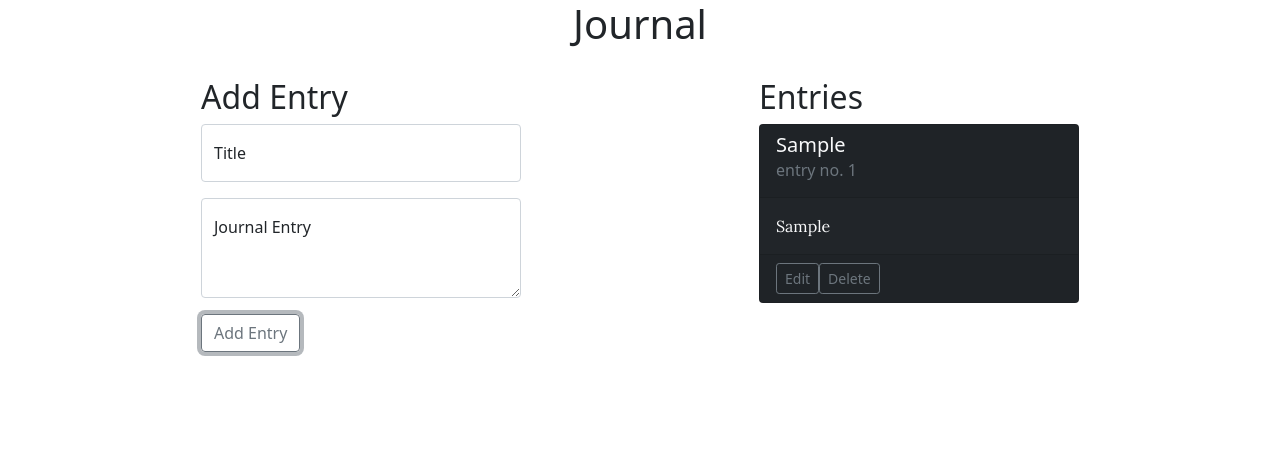
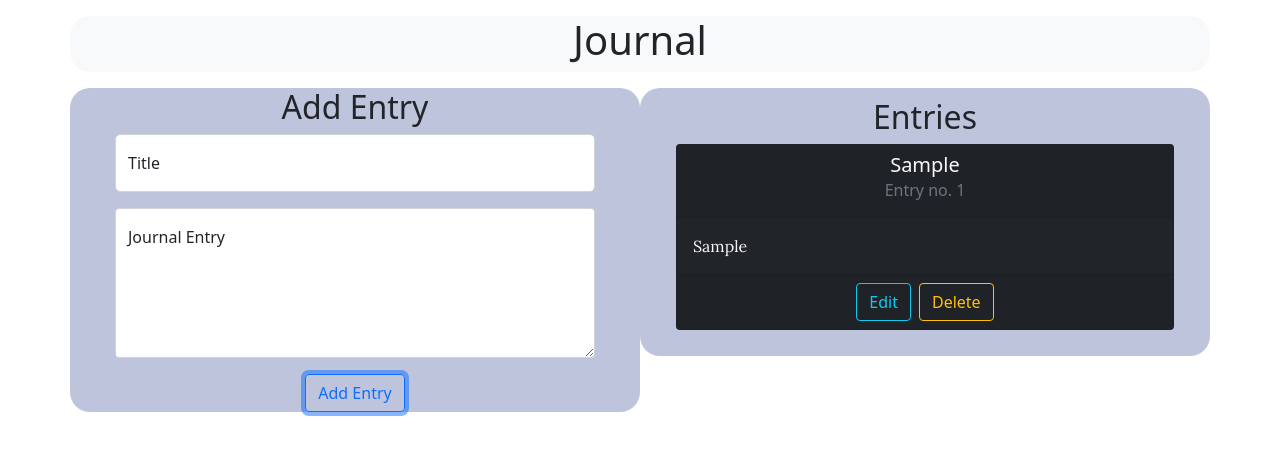
Before and after one commit to sidneyhopkins/crud-react, a React (Create React App) app: page / in a window 1280 px wide. Both pictures are taken after typing "Sample", "Sample" into the empty fields and a click on the button "Add Entry". Shown: the top 454 px of the page. Built offline with nearby package versions, Linux system fonts and the light colour scheme.

Commit message:
UX improvements, bootstrap

```diff
--- a/src/App.js
+++ b/src/App.js
@@ -5,6 +5,9 @@ import Entries from "./Components/Entries";
 import 'bootstrap/dist/css/bootstrap.min.css';
 import uuid from 'react-uuid';
 import Container from "react-bootstrap/Container";
+import Row from "react-bootstrap/Row";
+import Col from "react-bootstrap/Col";
+
 
 
 function App() {
@@ -62,12 +65,12 @@ function App() {
 
 
   return (
-    <Container>
-        <header>
+    <Container  className="container" >
+        <Row name='top' className="header mb-3 mt-3 bg-light"  >
           <h1>Journal</h1>
-        </header>
-        <div className="wrapper">
-          <div className="content-left">
+        </Row>
+        <Row className="wrapper">
+            <Col className="content-left mb-5 "  >
               {editing ? (
                 <EditJournalForm
                 setEditing={setEditing}
@@ -80,11 +83,11 @@ function App() {
                   entry={entry}
                   createEntry={createEntry} />
               )}
-          </div>
-          <div className="content-right">
+            </Col>
+          <Col className="content-right">
             <Entries list={list} deleteEntry={deleteEntry} editMode={editMode} />
-          </div>
-        </div>
+          </Col>
+        </Row>
     </Container>
   );
 }
--- a/src/Components/AddJournalForm.js
+++ b/src/Components/AddJournalForm.js
@@ -13,10 +13,12 @@ function AddJournalForm ( props ) {
     }
 
     return (
-        <Form style={{ width: '20rem' }}>
+        <Form onSubmit={(e) => e.preventDefault()} >
           <h2>Add Entry</h2>
           <FloatingLabel controlId="floatingTextarea" label="Title" className="mb-3">
             <Form.Control
+              as="input"
+              size='lg'
               type="text"
               placeholder="My title"
               name="name"
@@ -25,15 +27,16 @@ function AddJournalForm ( props ) {
           </FloatingLabel>
           <FloatingLabel controlId="floatingTextarea2" label="Journal Entry">
             <Form.Control
-            className={'mb-3'}
+              className='mb-3'
+              size='sm'
               as="textarea"
               name="entry"
               placeholder="Type entry here"
-              style={{ height: '100px' }}
+              style={{ height: '150px' }}
               value={entry.entry}
               onChange={handleInputChange} />
           </FloatingLabel>
-          <Button variant="btn btn-outline-secondary" onClick={createEntry}>Add Entry</Button>
+          <Button type="button" variant="btn btn-outline-primary" onClick={createEntry}>Add Entry</Button>
         </Form>
     );
 }
--- a/src/Components/EditJournalForm.js
+++ b/src/Components/EditJournalForm.js
@@ -15,11 +15,13 @@ function EditJournalForm ( props ) {
 
 
     return (
-        <Form style={{ width: '20rem' }} >
+        <Form onSubmit={(e) => e.preventDefault()} >
           <h2>Edit Entry</h2>
           <FloatingLabel controlId="floatingTextarea" label="Title" className="mb-3">
             <Form.Control
-              type="title"
+              as="input"
+              size='lg'
+              type="text"
               placeholder="My title"
               name="name"
               value={editEntry.name}
@@ -27,25 +29,27 @@ function EditJournalForm ( props ) {
           </FloatingLabel>
           <FloatingLabel controlId="floatingTextarea2" label="Journal Entry">
             <Form.Control
-              className={'mb-3'}
+              className='mb-3'
+              size='sm'
               as="textarea"
               name="entry"
               placeholder="Type entry here"
-              style={{ height: '100px' }}
+              style={{ height: '150px' }}
               value={editEntry.entry}
-              onChange={handleInputChange}  />
+              onChange={handleInputChange} />
           </FloatingLabel>
           <Button
+            className="update-entry-button"
             id={editEntry.id}
             name={editEntry.name}
             value={editEntry.entry}
             variant="btn btn-outline-secondary"
-            onClick={(e) => updateEntry(e)}>
+            onClick={(e) => updateEntry(e)} >
             Update Entry
           </Button>
           <Button
             variant="btn btn-outline-secondary"
-            onClick={() => setEditing(false)}>
+            onClick={() => setEditing(false)} >
             Cancel
           </Button>
         </Form>
--- a/src/Components/Entries.js
+++ b/src/Components/Entries.js
@@ -1,3 +1,4 @@
+import { Container } from 'react-bootstrap';
 import Button from 'react-bootstrap/Button';
 import Card from 'react-bootstrap/Card';
 
@@ -11,37 +12,39 @@ function Entries ( props ) {
 
 
     return (
-        <div>
+        <Container fluid className='entry-box'>
             <h2>Entries</h2>
             <div>
                 {list.length !== 0 ? (
                 list.map((item, index) => {
                     return (
-                        <Card key={item.id} className={'card mb-3 bg-dark text-light'} style={{ width: '20rem' }}>
+                        <Card key={item.id} className={'card mb-3 bg-dark text-light'} >
                             <Card.Header>
-                                <Card.Title>{item.name}</Card.Title>
-                                <Card.Subtitle className="mb-2 text-muted">entry no. {index + 1}</Card.Subtitle>
+                                <Card.Title className="mb-2 text-light">{item.name}</Card.Title>
+                                <Card.Subtitle className="mb-2 text-muted">Entry no. {index + 1}</Card.Subtitle>
                             </Card.Header>
 
                             <Card.Body>
 
 
-                                <Card.Text>{item.entry}</Card.Text>
+                                <Card.Text className='card-text text-light' >{item.entry}</Card.Text>
 
                             </Card.Body>
 
                         <Card.Footer>
+                        <a href='#top'>
                         <Button
-                            className=""
-                            variant="btn btn-outline-secondary btn-sm"
+                            className="edit-button"
+                            variant="btn btn-outline-info btn-md"
                             id={item.id}
                             name={item.name}
                             value={item.entry}
                             onClick={(e) => editMode(e)} >
                             Edit
                         </Button>
+                        </a>
                         <Button
-                            variant="btn btn-outline-secondary btn-sm"
+                            variant="btn btn-outline-warning btn-md"
                             id={item.id}
                             onClick={deleteEntry} >
                             Delete
@@ -53,7 +56,7 @@ function Entries ( props ) {
                 })) : (<div>no entries yet</div>)
                 }
             </div>
-        </div>
+        </Container>
     );
 }
 
--- a/src/index.css
+++ b/src/index.css
@@ -1,4 +1,8 @@
 @import url('https://fonts.googleapis.com/css2?family=Lora&family=Quicksand');
+
+html {
+  scroll-behavior: smooth;
+}
 
 body {
   margin: 0;
@@ -7,6 +11,17 @@ body {
     sans-serif;
   -webkit-font-smoothing: antialiased;
   -moz-osx-font-smoothing: grayscale;
+
+}
+
+.header {
+  text-align: center;
+  border-radius: 20px;
+
+}
+
+.container {
+  text-align: center;
 }
 
 .wrapper {
@@ -15,20 +30,48 @@ body {
   justify-content: space-around;
 }
 
-header {
-  text-align: center;
-  margin-bottom: 30px;
-}
-
 p {
   font-family: 'Lora', serif;
   overflow: hidden;
 }
 
+.col {
+
+  background-color: rgb(190, 196, 219);
+
+}
+
 .content-left,
 .content-right {
-  width: 50%;
   display: flex;
   align-items: center;
-  justify-content: center;
+  justify-content: space-around;
+  border-radius: 20px;
+
 }
+
+form {
+  padding: 10pxs;
+  min-width: 15rem;
+  width: 30rem;
+}
+
+.entry-box {
+
+  padding: 10px;
+  min-width: 15rem;
+  width: 30rem;
+}
+
+.edit-button {
+  margin-right: 8px;
+
+}
+
+.card-text {
+  text-align: justify;
+}
+
+.update-entry-button {
+  margin-right: 8px;
+}
```
Lines whose indentation alone changed are shown as unchanged.
